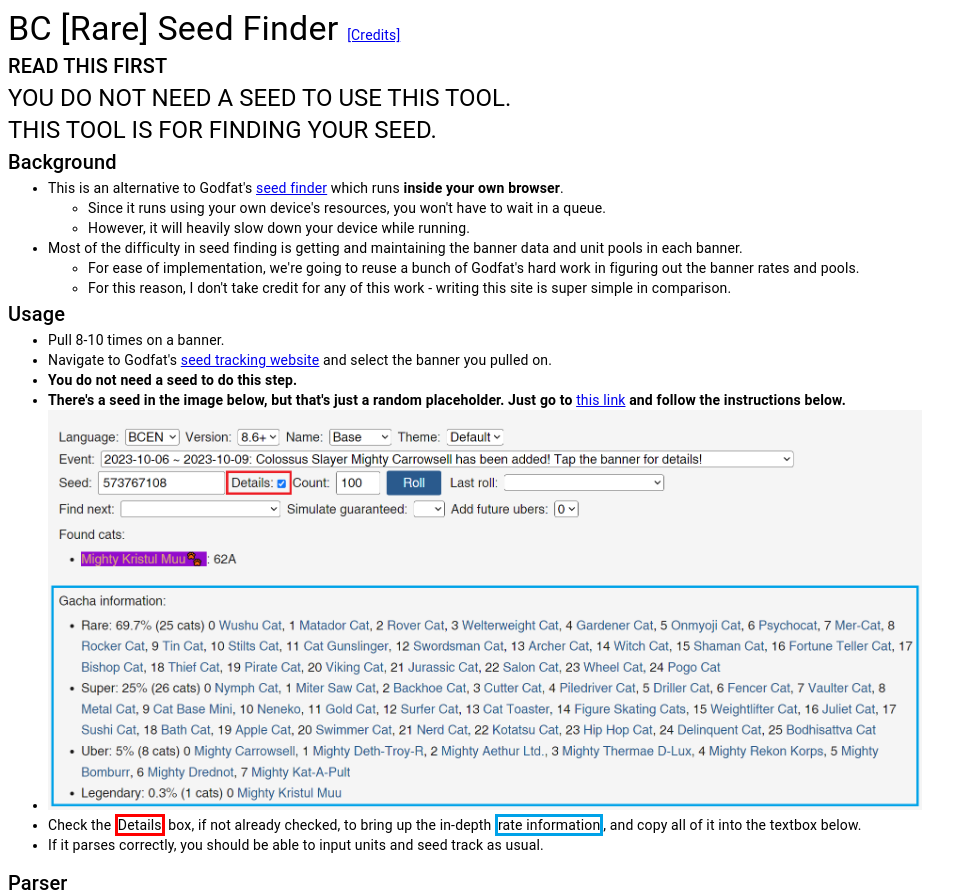
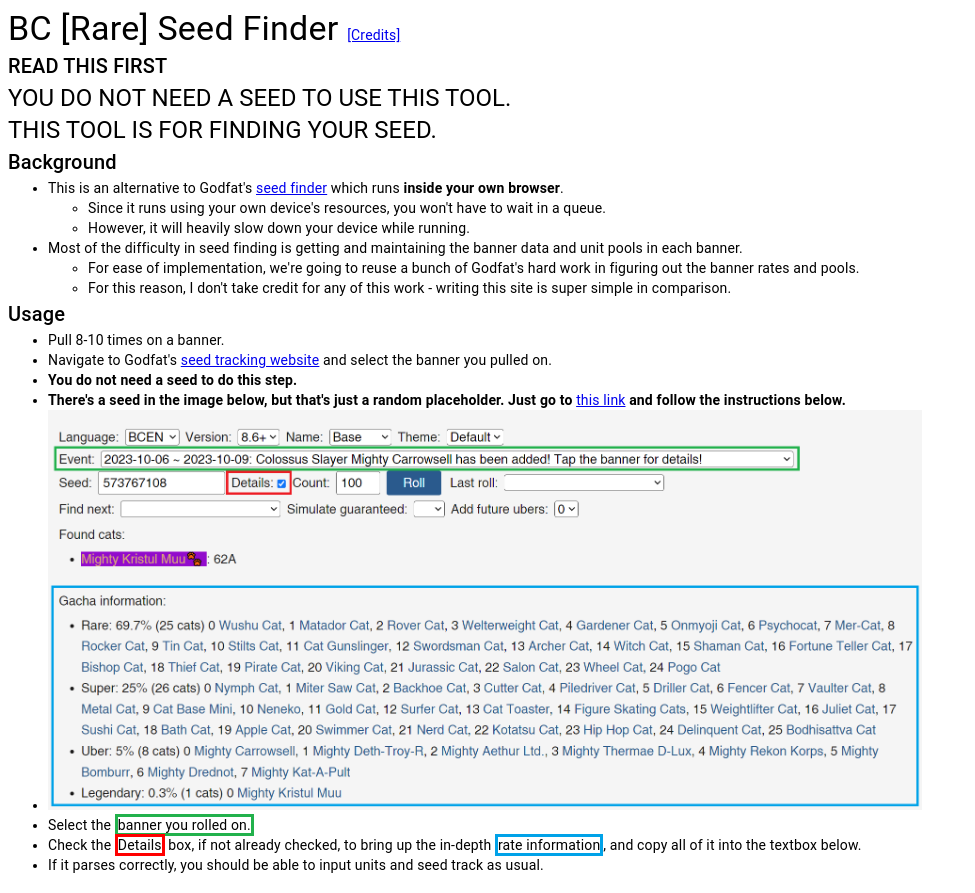
Before and after one commit to ampuri/bc-normal-seed-tracking, a React app: page /#/rare in a window 1280 px wide. Shown: the top 893 px of the page, without its empty margins (0-975 px from the left). Built offline with nearby package versions, Linux system fonts and the light colour scheme.

Commit message:
Make instructions clearer

```diff
--- a/src/RarePage.tsx
+++ b/src/RarePage.tsx
@@ -221,6 +221,12 @@
             />
           </li>
           <li>
+            Select the{" "}
+            <span style={{ border: "3px solid #22B14C" }}>
+              banner you rolled on.
+            </span>
+          </li>
+          <li>
             Check the <span style={{ border: "3px solid red" }}>Details</span>{" "}
             box, if not already checked, to bring up the in-depth{" "}
             <span style={{ border: "3px solid #00A2E8" }}>
```
Also changed, not shown: src/images/godfat.png.
